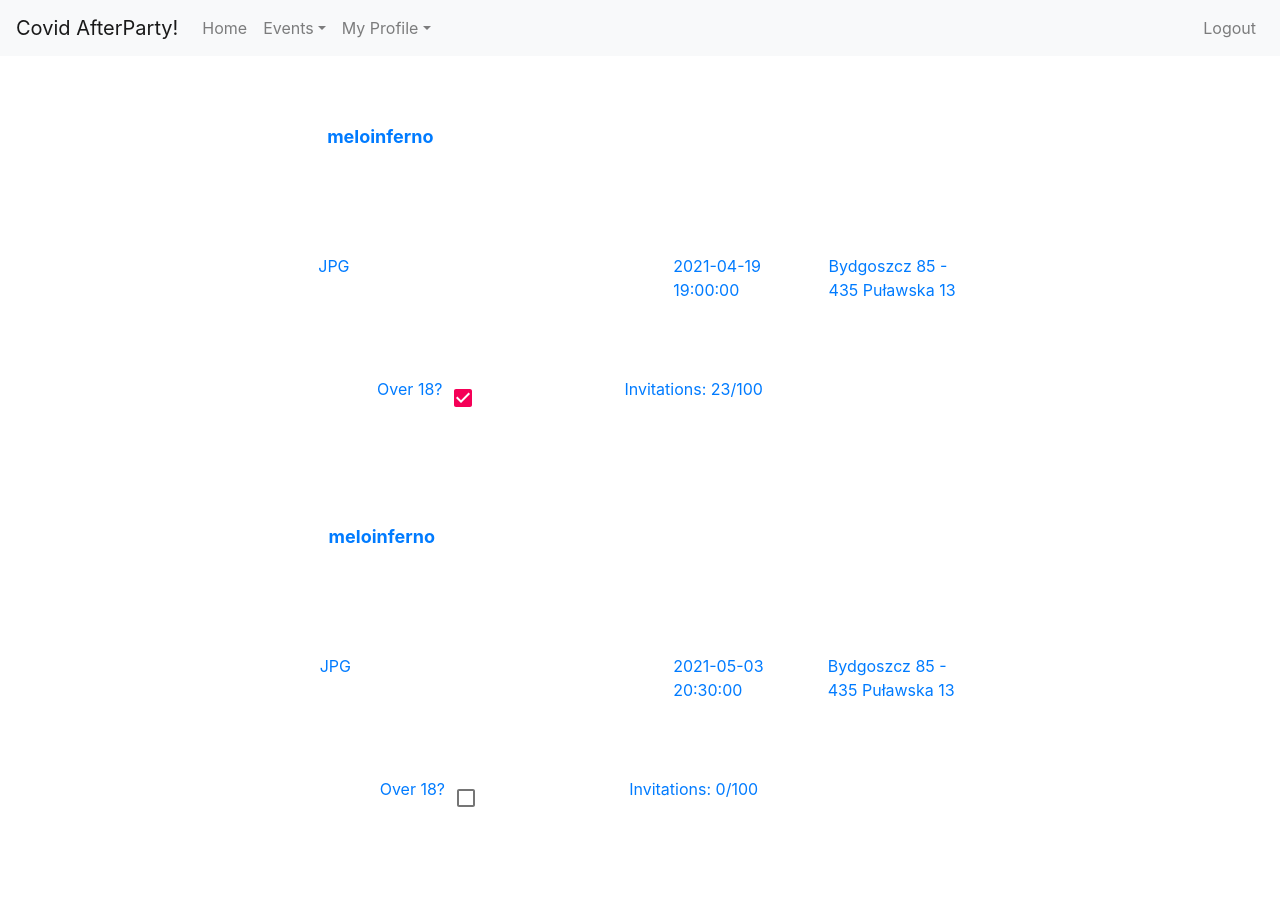
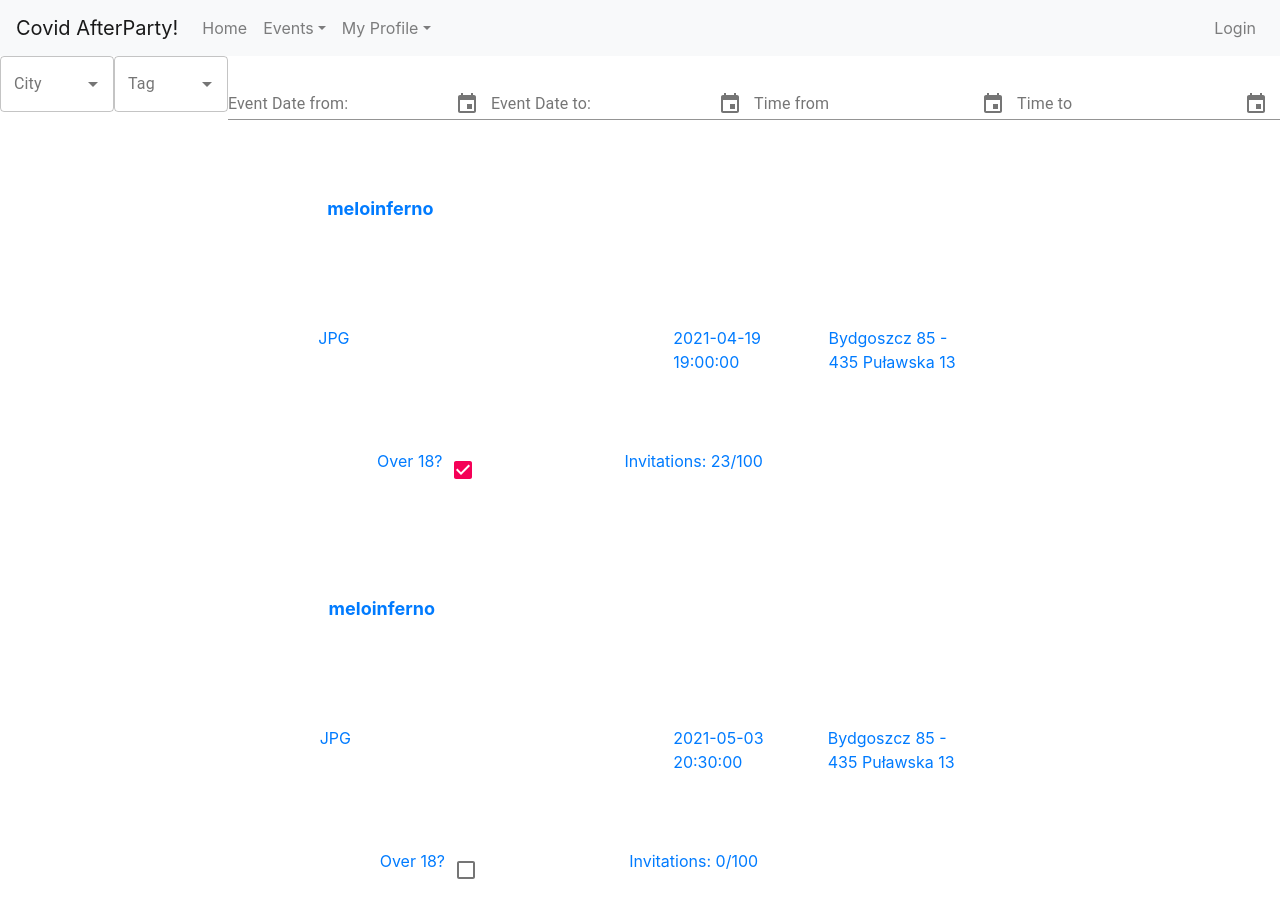
Before and after one commit to MCtyskie/pai_project, a React (Create React App) app in the folder pai_frontend/: page /events in a window 1280 px wide. Shown: the top 918 px of the page. Before the commit the page ends 856 px from the top, so only its background shows below. Built offline with nearby package versions, Linux system fonts and the light colour scheme.

Commit message:
Event filter in progress

```diff
--- a/pai_frontend/src/App.js
+++ b/pai_frontend/src/App.js
@@ -7,6 +7,7 @@ import {BrowserRouter, Route} from "react-router-dom";
 import { EventView } from './components/Event/EventView';
 import { Login } from './components/Login';
 import { Signup } from './components/Signup';
+import { Logout } from './components/Logout';
 import { AddEvent } from './components/Event/AddEvent';
 import { EventDetails } from './components/Event/EventDetails';
 
@@ -32,6 +33,7 @@ class App extends Component{
 				<Route exact path="/" component={WelcomeMenu} />
 				<Route path="/signup" component={Signup} />
 				<Route path="/login" component={Login} />
+				<Route path="/logout" component={Logout} />
 				<Route path="/profile" component={ProfileMenu} />
 				<Route path="/events" component={EventView} />
 				<Route path="/add_event" component={AddEvent} />
--- /dev/null
+++ b/pai_frontend/src/components/Event/EventFilter.js
@@ -0,0 +1,166 @@
+import React from 'react';
+import Autocomplete from '@material-ui/lab/Autocomplete';
+import { TextField } from '@material-ui/core';
+import DateFnsUtils from '@date-io/date-fns';
+import {
+	MuiPickersUtilsProvider,
+	KeyboardTimePicker,
+	KeyboardDatePicker,
+} from '@material-ui/pickers';
+
+
+class EventFilter extends React.Component {
+	constructor(props) {
+		super(props);
+		this.state = {
+			cities: [],
+			tags: [],
+			selected_city: "",
+			selected_tags: "",
+			event_start_date: null,
+			event_end_date: null,
+			event_time_start: null,
+			event_time_end: null,
+		}
+		this.fetchAllCities = this.fetchAllCities.bind(this);
+		this.fetchTags = this.fetchTags.bind(this);
+	}
+
+	componentDidMount() {
+		console.log("Loaded filter");
+		// Endpoint for fetching all cities?
+		this.fetchAllCities();
+		// Endpoint for fetching possible tags? or join them together somehow so data is dict {'tags':[], 'cities':[],..}
+		this.fetchTags();
+	}
+
+	fetchAllCities() {
+		// const backend_url = "http://localhost:8081/api/event/cities";
+		// axios.get(backend_url, {
+		// 	headers: {
+		// 		"Authorization": `Bearer ${localStorage.getItem('token').substring(1).slice(0, -1)}`,
+		// 	}
+		// })
+		// 	.then(response => {
+		// 		this.setState({ cities: response.data});
+		// 	})
+		// 	.catch(err => {
+		// 		console.log(err);
+		// 	})
+		let dummy_data = [
+			"Bydgoszcz",
+			"Wrocław",
+			"Gdańsk",
+			"Łódź",
+		];
+		this.setState({ cities: dummy_data });
+	}
+
+	fetchTags() {
+		// const backend_url = "http://localhost:8081/api/event/tags";
+		// axios.get(backend_url, {
+		// 	headers: {
+		// 		"Authorization": `Bearer ${localStorage.getItem('token').substring(1).slice(0, -1)}`,
+		// 	}
+		// })
+		// 	.then(response => {
+		// 		this.setState({ tags: response.data});
+		// 	})
+		// 	.catch(err => {
+		// 		console.log(err);
+		// 	})
+		let dummy_data = [
+			"Rave",
+			"Rock",
+			"Dance",
+		];
+		this.setState({ tags: dummy_data });
+	}
+
+
+	render() {
+		return (
+			// Filter by tags, city, date, name, agerestricted
+			<div className="event-filter-container">
+				<Autocomplete
+					id="city-filter"
+					options={this.state.cities}
+					value={this.state.selected_city}
+					onChange={(event, newValue) => {
+						this.setState({ selected_city: newValue });
+					}}
+					renderInput={(params) => <TextField {...params} label="City" color="primary" variant={"outlined"} />}
+				/>
+				<Autocomplete
+					id="tags-filter"
+					options={this.state.tags}
+					value={this.state.selected_tags}
+					onChange={(event, newValue) => {
+						this.setState({ selected_tags: newValue });
+					}}
+					renderInput={(params) => <TextField {...params} label="Tag" color="primary" variant={"outlined"} />}
+				/>
+				<MuiPickersUtilsProvider utils={DateFnsUtils}>
+					<KeyboardDatePicker
+						disableToolbar
+						variant="inline"
+						format="MM/dd/yyyy"
+						margin="normal"
+						id="event-date-start"
+						label="Event Date from:"
+						value={this.state.event_start_date}
+						onChange={(event, newValue) => {
+							this.setState({ event_start_date: newValue });
+						}}
+						KeyboardButtonProps={{
+							'aria-label': 'change date',
+						}}
+					/>
+					<KeyboardDatePicker
+						disableToolbar
+						variant="inline"
+						format="MM/dd/yyyy"
+						margin="normal"
+						id="event-date-end"
+						label="Event Date to:"
+						value={this.state.event_end_date}
+						onChange={(event, newValue) => {
+							this.setState({ event_end_date: newValue });
+						}}
+						KeyboardButtonProps={{
+							'aria-label': 'change date',
+						}}
+					/>
+					<KeyboardTimePicker
+						variant="inline"
+						margin="normal"
+						id="event-time-start"
+						label="Time from"
+						value={this.state.event_time_start}
+						onChange={(event, newValue) => {
+							this.setState({ event_time_start: newValue });
+						}}
+						KeyboardButtonProps={{
+							'aria-label': 'change time',
+						}}
+					/>
+					<KeyboardTimePicker
+						variant="inline"
+						margin="normal"
+						id="event-time-end"
+						label="Time to"
+						value={this.state.event_time_end}
+						onChange={(event, newValue) => {
+							this.setState({ event_time_end: newValue });
+						}}
+						KeyboardButtonProps={{
+							'aria-label': 'change time',
+						}}
+					/>
+				</MuiPickersUtilsProvider>
+			</div>
+		);
+	}
+}
+
+export { EventFilter };
--- a/pai_frontend/src/components/Event/EventView.js
+++ b/pai_frontend/src/components/Event/EventView.js
@@ -3,6 +3,7 @@ import axios from 'axios';
 import "./event.css"
 import EventCard from './EventCard';
 import { Link } from "react-router-dom";
+import { EventFilter } from './EventFilter';
 
 class EventView extends React.Component {
 	constructor(props) {
@@ -109,6 +110,7 @@ class EventView extends React.Component {
 	render() {
 		return (
 			<div className="event-container">
+				<EventFilter />
 				{this.state.isFetchingData ? "fetching data..." : this.prepareTable()}
 			</div>
 		);
--- a/pai_frontend/src/components/Event/event.css
+++ b/pai_frontend/src/components/Event/event.css
@@ -66,3 +66,10 @@ a:focus, a:hover, a:visited, a:link, a:active {
     display:flex;
     flex-direction: column;
 }
+
+/* EVENT FILTER CSS */
+
+.event-filter-container{
+    display:flex;
+    flex-direction: row;
+}
--- /dev/null
+++ b/pai_frontend/src/components/Logout.js
@@ -0,0 +1,36 @@
+import React from 'react';
+import "./login.css"
+
+
+class Logout extends React.Component {
+    constructor(props) {
+        super(props);
+        this.state = {
+            isLogged: false,
+            email: '',
+            password: '',
+            validated: false,
+        }
+        this.handleLogout = this.handleLogout.bind(this);
+    }
+
+    componentDidMount() {
+        console.log("Loaded Login Page");
+        this.handleLogout();
+    }
+
+
+
+    handleLogout() {
+        localStorage.removeItem('token');
+        this.props.history.push("/login");
+    }
+
+    render() {
+        return (
+            <div></div>
+        );
+    }
+}
+
+export { Logout };
--- a/pai_frontend/src/components/Toolbar.js
+++ b/pai_frontend/src/components/Toolbar.js
@@ -7,12 +7,18 @@ class Toolbar extends React.Component {
 	constructor(props) {
 		super(props);
 		this.state = {
-
+			authenticated: false,
 		}
+		this.setAuthentication=this.setAuthentication.bind(this);
 	}
 
 	componentDidMount() {
 		console.log("Loaded toolbar");
+		this.setAuthentication();
+	}
+
+	setAuthentication(){
+		localStorage.getItem('token') ? this.setState({authenticated: true}): this.setState({authenticated: false})
 	}
 
 	render() {
@@ -32,7 +38,7 @@ class Toolbar extends React.Component {
 						</NavDropdown>
 					</Nav>
 					<Nav>
-						{localStorage.getItem('token') ? <Nav.Link href="/login">Login</Nav.Link> : <Nav.Link href="/logout">Logout</Nav.Link>}
+						{this.state.authenticated ? <Nav.Link href="/logout">Logout</Nav.Link> : <Nav.Link href="/login">Login</Nav.Link>}
 					</Nav>
 				</Navbar.Collapse>
 			</Navbar>
```
Also changed, not shown: pai_frontend/package.json (+7 -1 lines), pai_frontend/src/EventFilter.js (deleted, +0 -25 lines), 1 other file (tests, documents, lock files or other folders).
